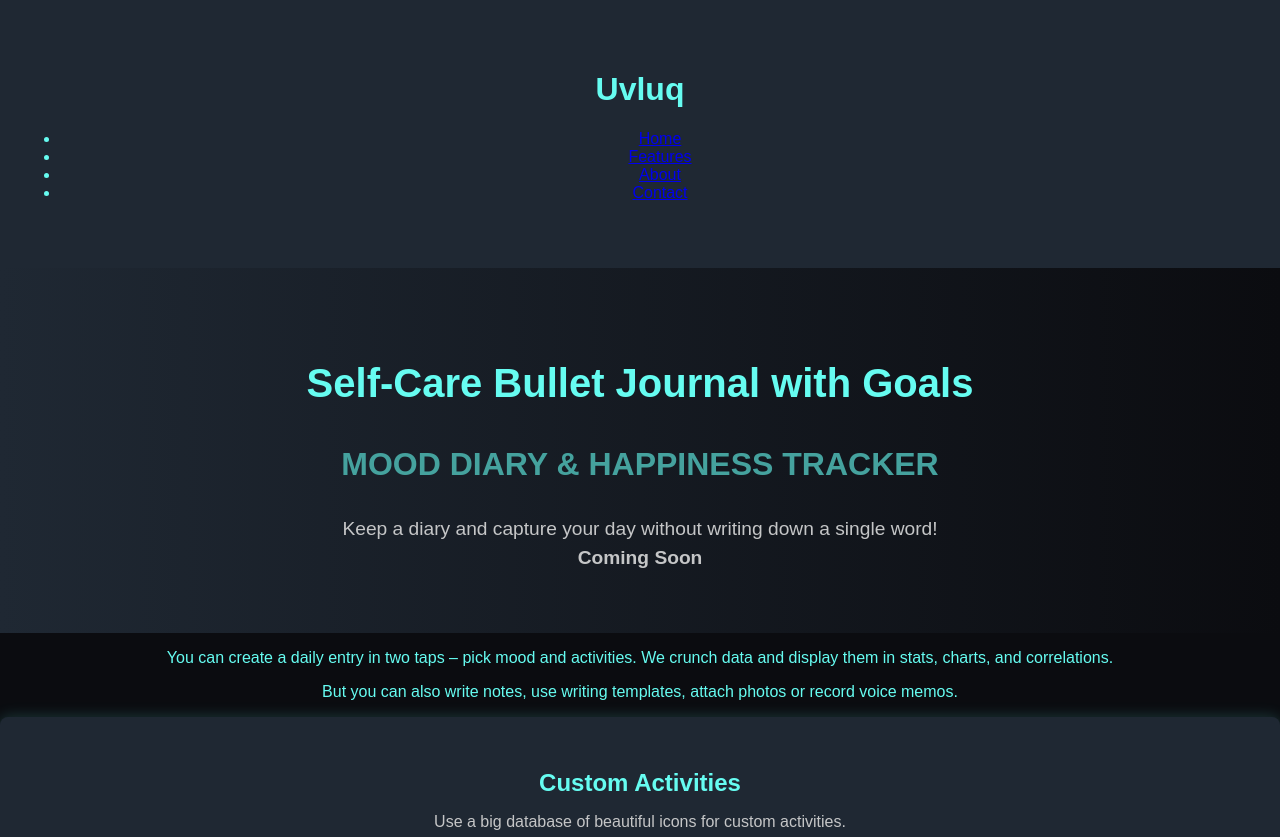
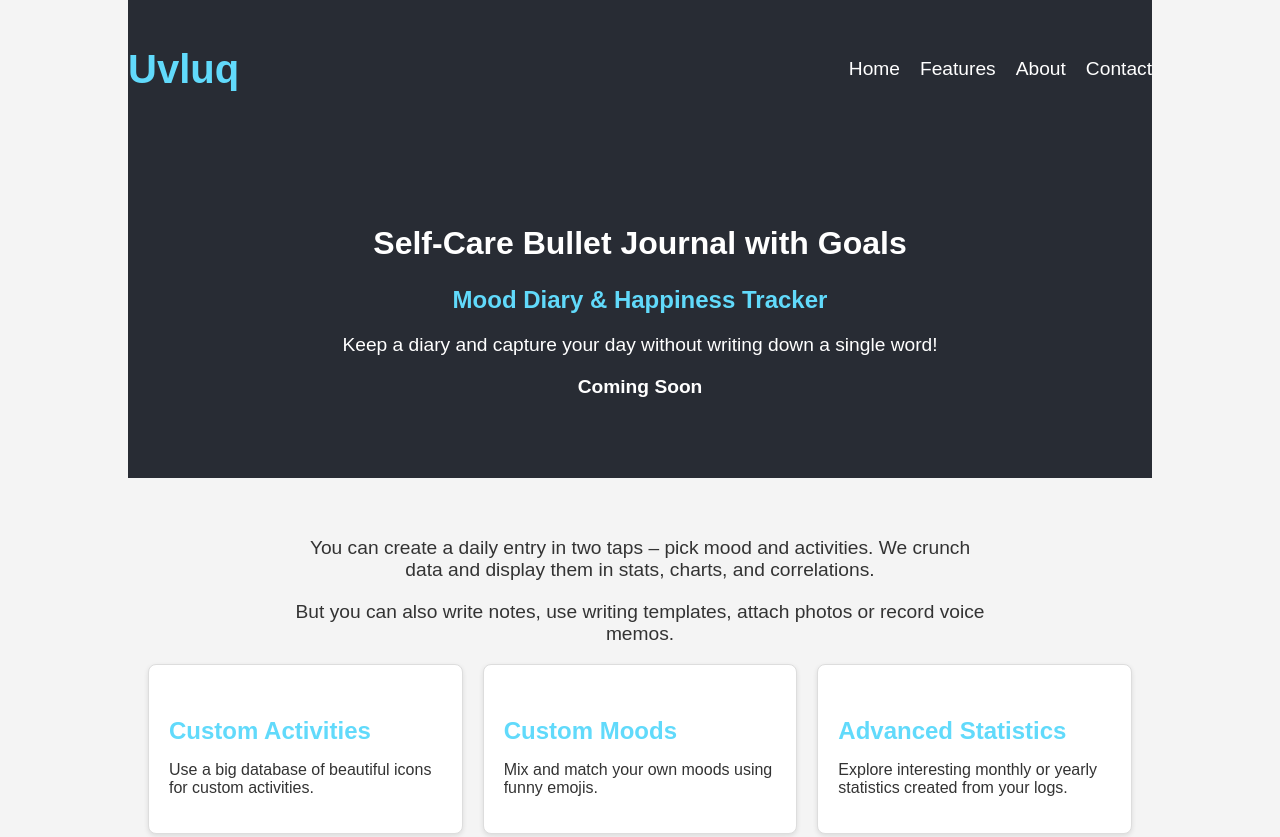
Before and after one commit to uvluq/uvluq.github.io, a plain HTML site: page index.html in a window 1280 px wide. Shown: the top 837 px of the page. Drawn offline with Linux system fonts and the light colour scheme.

Commit message:
Update style.css

```diff
--- a/style.css
+++ b/style.css
@@ -1,93 +1,118 @@
 body {
-    font-family: 'Orbitron', sans-serif;
-    background-color: #0b0c10;
-    color: #66fcf1;
+    font-family: 'Arial', sans-serif;
+    color: #333;
+    background-color: #f4f4f4;
     margin: 0;
     padding: 0;
-    text-align: center;
+}
+
+.container {
+    width: 80%;
+    margin: 0 auto;
+    max-width: 1200px;
 }
 
 header {
-    background-color: #1f2833;
-    padding: 50px 20px;
+    display: flex;
+    justify-content: space-between;
+    align-items: center;
+    padding: 20px 0;
+    background-color: #282c34;
 }
 
-.header-content h1 {
-    font-size: 4em;
-    color: #45a29e;
-    margin: 0;
-    text-transform: uppercase;
-    letter-spacing: 0.1em;
-    text-shadow: 0 0 10px #66fcf1, 0 0 20px #66fcf1;
+.logo h1 {
+    font-size: 2.5em;
+    color: #61dafb;
 }
 
-.header-content p {
-    font-size: 1.5em;
-    color: #c5c6c7;
-    margin-top: 20px;
+nav ul {
+    list-style-type: none;
+    margin: 0;
+    padding: 0;
+    display: flex;
+    gap: 20px;
+}
+
+nav ul li {
+    margin: 0;
+}
+
+nav ul li a {
+    text-decoration: none;
+    color: #ffffff;
+    font-size: 1.2em;
 }
 
 .intro {
+    text-align: center;
     padding: 60px 20px;
-    background: linear-gradient(to right, #1f2833, #0b0c10);
+    background-color: #282c34;
+    color: #ffffff;
 }
 
 .intro h2 {
-    font-size: 2.5em;
-    color: #66fcf1;
+    font-size: 2em;
+    margin-bottom: 10px;
+}
+
+.intro h3 {
+    font-size: 1.5em;
     margin-bottom: 20px;
+    color: #61dafb;
 }
 
 .intro p {
     font-size: 1.2em;
-    color: #c5c6c7;
-    max-width: 800px;
-    margin: 0 auto;
-    line-height: 1.5em;
+    max-width: 700px;
+    margin: 0 auto 20px;
 }
 
-.intro h3 {
-    font-size: 2em;
-    color: #45a29e;
-    margin-top: 40px;
-    text-transform: uppercase;
+.content {
+    padding: 40px 20px;
 }
 
-.features {
-    padding: 40px 20px;
-    background-color: #0b0c10;
+.main-content {
+    margin-bottom: 40px;
+    font-size: 1.2em;
+    color: #333;
+    max-width: 700px;
+    margin: 0 auto;
+    text-align: center;
 }
 
-.feature-grid {
+.features-grid {
     display: grid;
     grid-template-columns: repeat(auto-fit, minmax(300px, 1fr));
     gap: 20px;
-    max-width: 1200px;
-    margin: 0 auto;
 }
 
 .feature-item {
-    background-color: #1f2833;
+    background-color: #ffffff;
     padding: 20px;
+    border: 1px solid #ddd;
     border-radius: 8px;
-    box-shadow: 0 0 15px rgba(102, 252, 241, 0.2);
+    box-shadow: 0 2px 5px rgba(0, 0, 0, 0.1);
 }
 
 .feature-item h4 {
     font-size: 1.5em;
-    color: #66fcf1;
     margin-bottom: 10px;
+    color: #61dafb;
 }
 
 .feature-item p {
     font-size: 1em;
-    color: #c5c6c7;
+    color: #333;
 }
 
 footer {
-    background-color: #1f2833;
-    color: #c5c6c7;
+    text-align: center;
     padding: 20px;
+    background-color: #282c34;
+    color: #ffffff;
     margin-top: 40px;
-    font-size: 1em;
 }
+
+footer p {
+    margin: 5px 0;
+}
```
